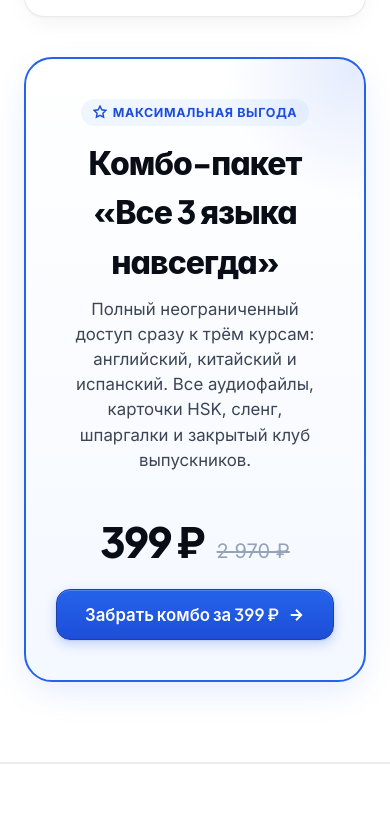
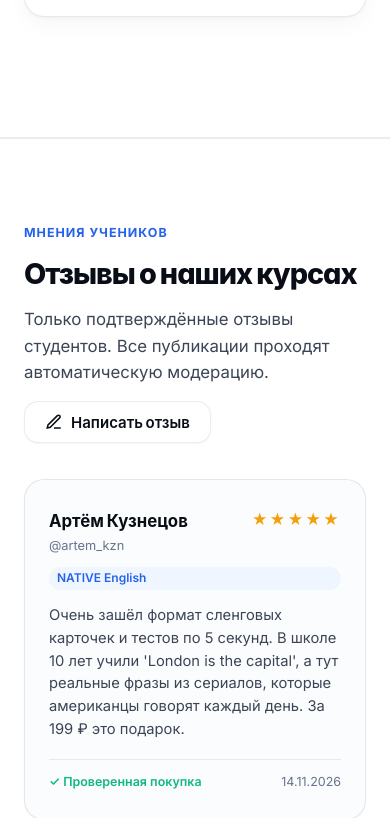
Before and after one commit to Mysterio3-8/LangNative, a plain HTML site: page index.html in a window 390 px wide. Shown: the part 6303-7121 px from the top of the page. Drawn offline with Linux system fonts and the light colour scheme.

Commit message:
feat: 199 rub per language, single courses only, full combo removal, PIN-protected admin

```diff
--- a/admin.css
+++ b/admin.css
@@ -458,10 +458,6 @@ body {
   padding: 20px;
 }
 
-.price-edit-box.combo-highlight {
-  border-color: var(--brand-blue);
-  box-shadow: 0 0 16px rgba(37, 99, 235, 0.15);
-}
 
 .price-edit-header {
   display: flex;
--- a/app.js
+++ b/app.js
@@ -210,7 +210,6 @@ document.addEventListener("DOMContentLoaded", () => {
     english: "https://vk.com/im?sel=-239331012",
     chinese: "https://vk.com/im?sel=-242408187",
     spanish: "https://vk.com/im?sel=-243301314",
-    combo: "https://vk.com/im?sel=-239331012",
   };
 
   const buyButtons = document.querySelectorAll("[data-buy]");
--- a/data/reviews.json
+++ b/data/reviews.json
@@ -27,11 +27,11 @@
     "id": "rev_003",
     "name": "Евгений Соколов",
     "contact": "@esokolov_dev",
-    "course": "combo",
-    "course_title": "Комбо «Все 3 языка навсегда»",
+    "course": "spanish",
+    "course_title": "NATIVE Spanish (Практический испанский)",
     "rating": 5,
     "date": "12.11.2026",
-    "text": "Взял комбо за 399 ₽, так как давно хотел подтянуть английский для работы и начать испанский перед поездкой. Материал структурирован чётко, без лишней воды и многочасовых занудных лекций.",
+    "text": "Взял испанский за 199 ₽ перед поездкой. Материал структурирован чётко: сразу живые фразы и топ-100 глаголов без занудных таблиц спряжений. Карточки в телефоне очень выручили.",
     "status": "approved",
     "verified_buyer": true
   }
--- a/index.html
+++ b/index.html
@@ -104,7 +104,6 @@
           <a href="#courses" class="nav-link">Курсы</a>
           <a href="#demo" class="nav-link">Тест онлайн</a>
           <a href="#reviews" class="nav-link">Отзывы</a>
-          <a href="#combo" class="nav-link">Комбо 3-в-1</a>
           <a href="#community" class="nav-link">Сообщество</a>
           <a href="#faq" class="nav-link">Частые вопросы</a>
         </nav>
@@ -423,31 +422,6 @@
           </button>
         </div>
       </div>
-
-      <!-- Combo Card -->
-      <div id="combo" class="combo-card">
-        <div class="combo-info">
-          <div class="combo-ribbon">
-            <svg width="14" height="14" viewBox="0 0 24 24" fill="none" stroke="currentColor" stroke-width="2.5"><polygon points="12 2 15.09 8.26 22 9.27 17 14.14 18.18 21.02 12 17.77 5.82 21.02 7 14.14 2 9.27 8.91 8.26 12 2"/></svg>
-            <span>Максимальная выгода</span>
-          </div>
-          <h3 class="combo-heading">Комбо-пакет «Все 3 языка навсегда»</h3>
-          <p class="combo-desc">
-            Полный неограниченный доступ сразу к трём курсам: английский, китайский и испанский. Все аудиофайлы, карточки HSK, сленг, шпаргалки и закрытый клуб выпускников.
-          </p>
-        </div>
-
-        <div class="combo-checkout">
-          <div class="combo-price-group">
-            <span class="combo-price-val">399 ₽</span>
-            <span class="combo-price-old">2 970 ₽</span>
-          </div>
-          <button class="btn btn-primary btn-lg" data-buy="combo" data-title="Пакет «Все 3 языка навсегда»" data-price="399 ₽">
-            <span>Забрать комбо за 399 ₽</span>
-            <svg width="18" height="18" viewBox="0 0 24 24" fill="none" stroke="currentColor" stroke-width="2.5"><path d="M5 12h14M12 5l7 7-7 7"/></svg>
-          </button>
-        </div>
-      </div>
     </div>
   </section>
 
@@ -497,7 +471,6 @@
               <option value="english">NATIVE English (Разговорный английский)</option>
               <option value="chinese">NATIVE Chinese (Китайский HSK Turbo)</option>
               <option value="spanish">NATIVE Spanish (Практический испанский)</option>
-              <option value="combo">Комбо «Все 3 языка навсегда»</option>
             </select>
           </div>
 
@@ -639,7 +612,6 @@
       <div class="footer-nav">
         <a href="#courses">Курсы</a>
         <a href="#demo">Тест онлайн</a>
-        <a href="#combo">Комбо 3-в-1</a>
         <a href="#community">Сообщества</a>
         <a href="https://t.me/mollydamnbro" target="_blank">Поддержка (Telegram @mollydamnbro)</a>
         <a href="https://vk.com/im?sel=-239331012" target="_blank">ВКонтакте</a>
@@ -660,7 +632,7 @@
 
       <div class="modal-order-summary">
         <span class="summary-label">Стоимость (навсегда):</span>
-        <span id="modal-course-price" class="summary-price">249 ₽</span>
+        <span id="modal-course-price" class="summary-price">199 ₽</span>
       </div>
 
       <div class="pay-stack">
--- a/style.css
+++ b/style.css
@@ -32,7 +32,6 @@
   --accent-en: #0284c7;        /* Sky Blue */
   --accent-cn: #dc2626;        /* Imperial Crimson */
   --accent-es: #ea580c;        /* Saffron Terracotta */
-  --accent-combo: #059669;     /* Emerald Success */
 
   --success: #10b981;
   --success-bg: #f0fdf4;
@@ -782,93 +781,6 @@ body {
   margin-top: 2px;
   font-size: 0.75rem;
   font-weight: 800;
-}
-
-/* ==========================================================================
-   Combo Banner (Stripe / Apple Keynote Box)
-   ========================================================================== */
-.combo-card {
-  background: linear-gradient(180deg, #ffffff 0%, #f4f8ff 100%);
-  border: 2px solid #2563eb;
-  border-radius: var(--radius-xl);
-  padding: 40px;
-  box-shadow: 0 12px 36px -6px rgba(37, 99, 235, 0.15);
-  display: flex;
-  align-items: center;
-  justify-content: space-between;
-  gap: 36px;
-  position: relative;
-  overflow: hidden;
-}
-
-.combo-card::before {
-  content: '';
-  position: absolute;
-  top: -120px;
-  right: -120px;
-  width: 260px;
-  height: 260px;
-  background: radial-gradient(circle, rgba(37, 99, 235, 0.12), transparent 70%);
-  border-radius: 50%;
-  pointer-events: none;
-}
-
-.combo-info {
-  max-width: 620px;
-}
-
-.combo-ribbon {
-  display: inline-flex;
-  align-items: center;
-  gap: 6px;
-  background: #eff6ff;
-  color: #1d4ed8;
-  font-size: 0.78rem;
-  font-weight: 700;
-  text-transform: uppercase;
-  letter-spacing: 0.05em;
-  padding: 4px 12px;
-  border-radius: var(--radius-full);
-  margin-bottom: 12px;
-}
-
-.combo-heading {
-  font-family: var(--font-display);
-  font-size: 2rem;
-  font-weight: 800;
-  letter-spacing: -0.03em;
-  color: var(--text-primary);
-  margin-bottom: 10px;
-}
-
-.combo-desc {
-  font-size: 1.05rem;
-  color: var(--text-secondary);
-  line-height: 1.5;
-}
-
-.combo-checkout {
-  text-align: right;
-  flex-shrink: 0;
-}
-
-.combo-price-group {
-  margin-bottom: 16px;
-}
-
-.combo-price-val {
-  font-family: var(--font-display);
-  font-size: 2.6rem;
-  font-weight: 800;
-  color: var(--text-primary);
-  letter-spacing: -0.04em;
-}
-
-.combo-price-old {
-  font-size: 1.25rem;
-  color: var(--text-faint);
-  text-decoration: line-through;
-  margin-left: 8px;
 }
 
 /* ==========================================================================
@@ -1549,13 +1461,6 @@ body {
   .hero-highlights {
     grid-template-columns: repeat(2, 1fr);
   }
-  .combo-card {
-    flex-direction: column;
-    text-align: center;
-  }
-  .combo-checkout {
-    text-align: center;
-  }
   .nav-links {
     display: none;
   }
```
Also changed, not shown: admin.html (+0 -16 lines), admin.js (+3 -4 lines), data/courses.json (+0 -8 lines), sitemap.xml (+3 -9 lines), 3 other files.
